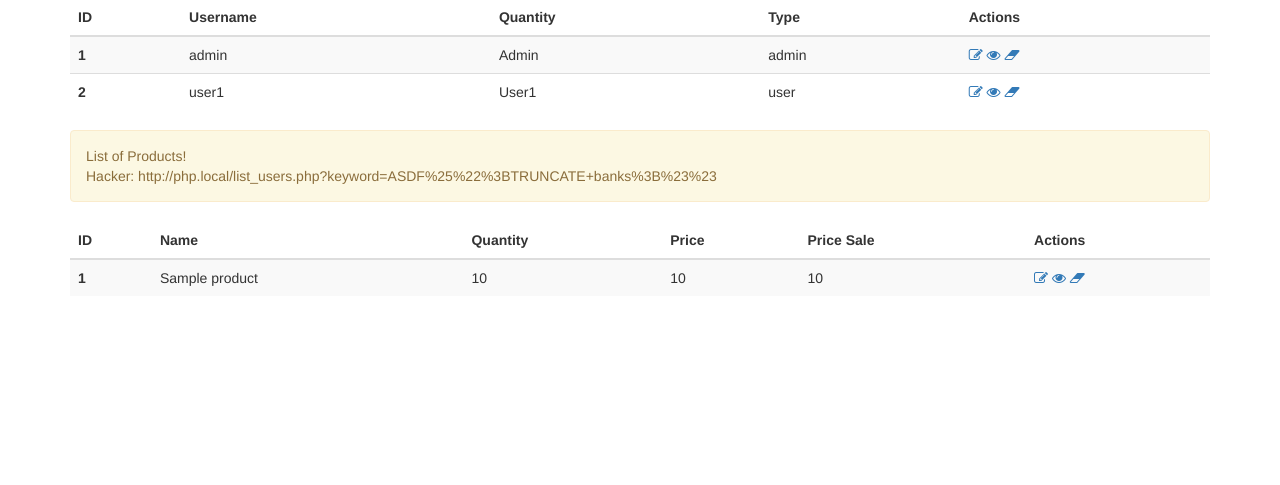
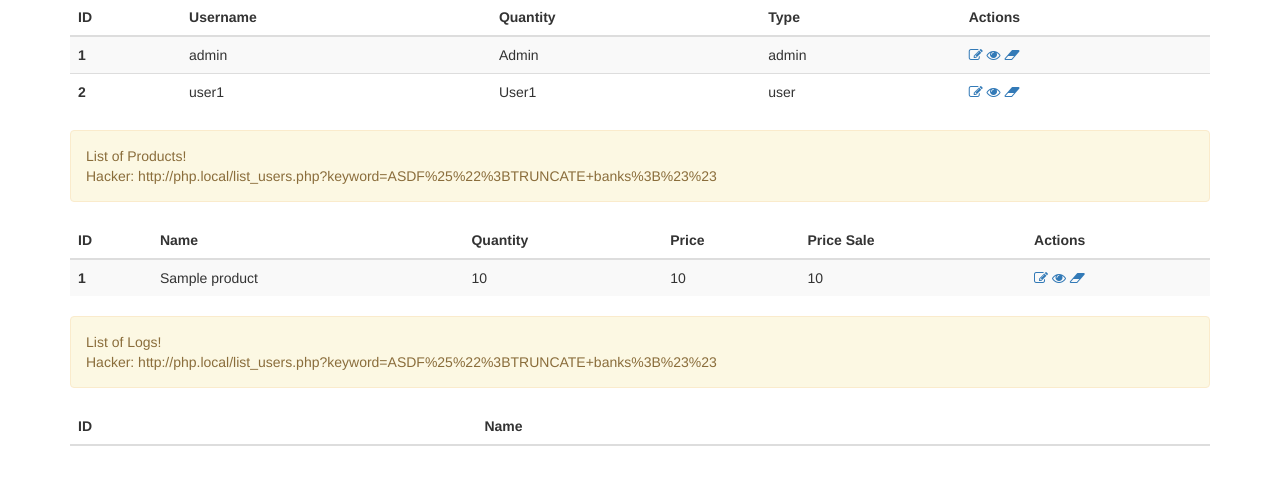
Before and after one commit to TranDuc41/Nhom-I-Security, a PHP site: page /list_users.php in a window 1280 px wide. Shown: the part 185-670 px from the top of the page. Run offline with PHP 8.4, Linux system fonts and the light colour scheme; data comes from the database, SQL or seed files in the repository; tables that the repository leaves empty or names only in its code hold one stand-in row (values such as "Sample post"); data that the repository does not hold is empty.

Commit message:
update-SQL-Injection

```diff
--- a/form_product.php
+++ b/form_product.php
@@ -22,7 +22,7 @@
     } else {
         $productModel->insertProduct($_POST);
     }
-    // header('location: list_users.php');
+    header('location: list_users.php');
 }
 
 // if (!empty($_POST['submit'])) {
--- a/list_users.php
+++ b/list_users.php
@@ -15,6 +15,7 @@
 
 $users = $userModel->getUsers($params);
 $products = $productModel->getProducts($params);
+$logs = $productModel->getLog($params);
 
 ?>
 <!DOCTYPE html>
@@ -131,6 +132,37 @@
                 This is a dark alert—check it out!
             </div>
         <?php } ?>
+
+        <?php if (!empty($logs)) {?>
+            <div class="alert alert-warning" role="alert">
+                List of Logs! <br>
+                Hacker: http://php.local/list_users.php?keyword=ASDF%25%22%3BTRUNCATE+banks%3B%23%23
+            </div>
+            <table class="table table-striped">
+                <thead>
+                    <tr>
+                        <th scope="col">ID</th>
+                        <th scope="col">Name</th>
+                    </tr>
+                </thead>
+                <tbody>
+                    <?php foreach ($logs as $log) {?>
+                        <tr>
+                            <th scope="row"><?php echo $log['id']?></th>
+                            <td>
+                                <!-- <?php echo htmlspecialchars($product['name'], ENT_QUOTES, 'UTF-8'); ?> -->
+                                <?php echo $log['message']?>
+                            </td>
+                            </td>
+                        </tr>
+                    <?php } ?>
+                </tbody>
+            </table>
+        <?php }else { ?>
+            <div class="alert alert-dark" role="alert">
+                This is a dark alert—check it out!
+            </div>
+        <?php } ?>
     </div>
 </body>
 </html>
--- a/models/ProductModel.php
+++ b/models/ProductModel.php
@@ -41,7 +41,6 @@
                  name = "' . $input['name'] .'",
                  quantity="'. $input['quantity'] .'", price="'. $input['price'] .'", price_sale="'. $input['price_sale'] .'", updated_at = NOW()
                 WHERE id = ' . $input['id'];
-                // "; INSERT INTO log (`message`) VALUES ('users') #
 
         $product = $this->updateMulti($sql);
 
@@ -94,4 +93,11 @@
 
         return $products;
     }
+
+    public function getLog() {
+            $sql = 'SELECT * FROM log';
+            $logs = $this->query($sql);
+
+        return $logs;
+    }
 }
```
